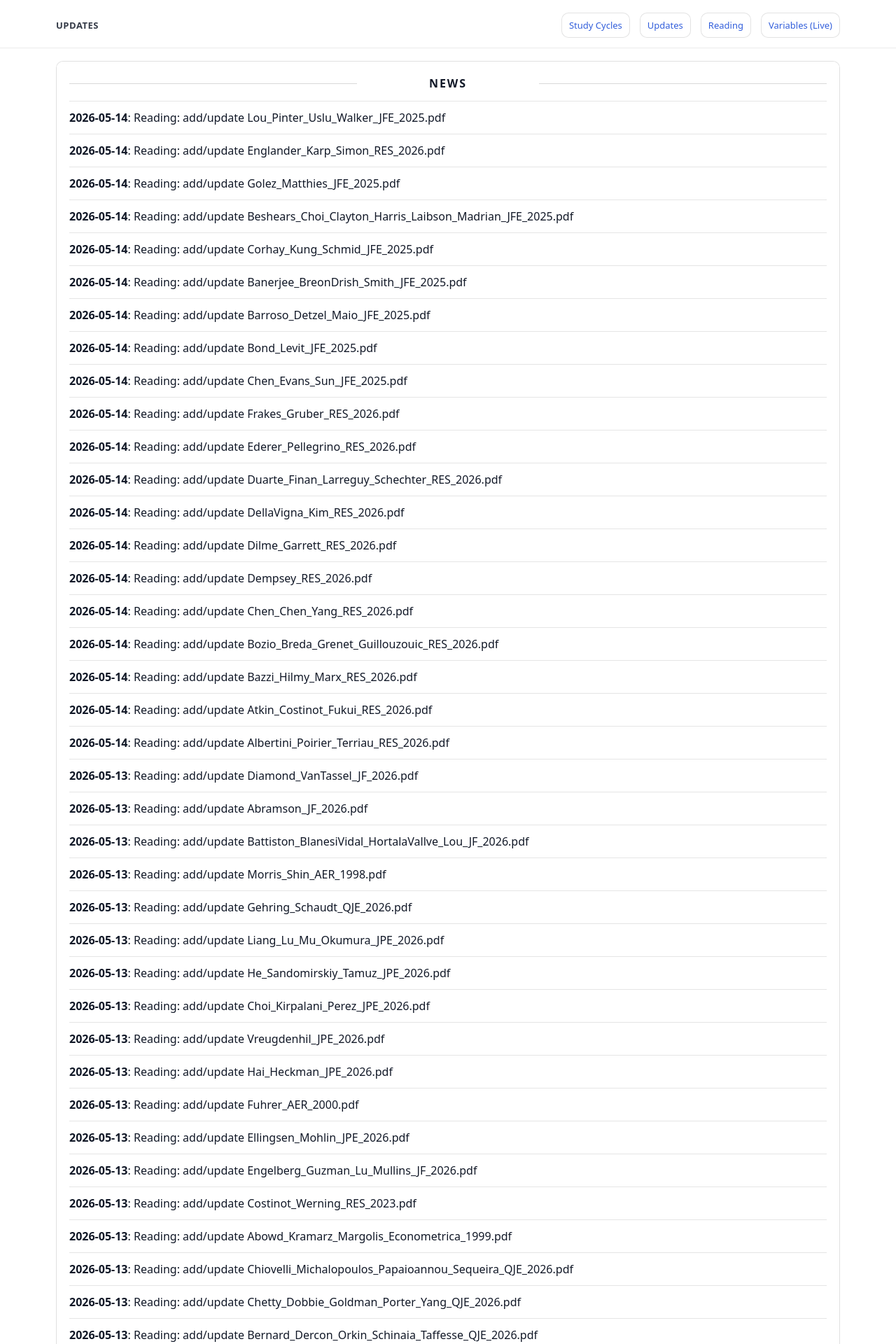
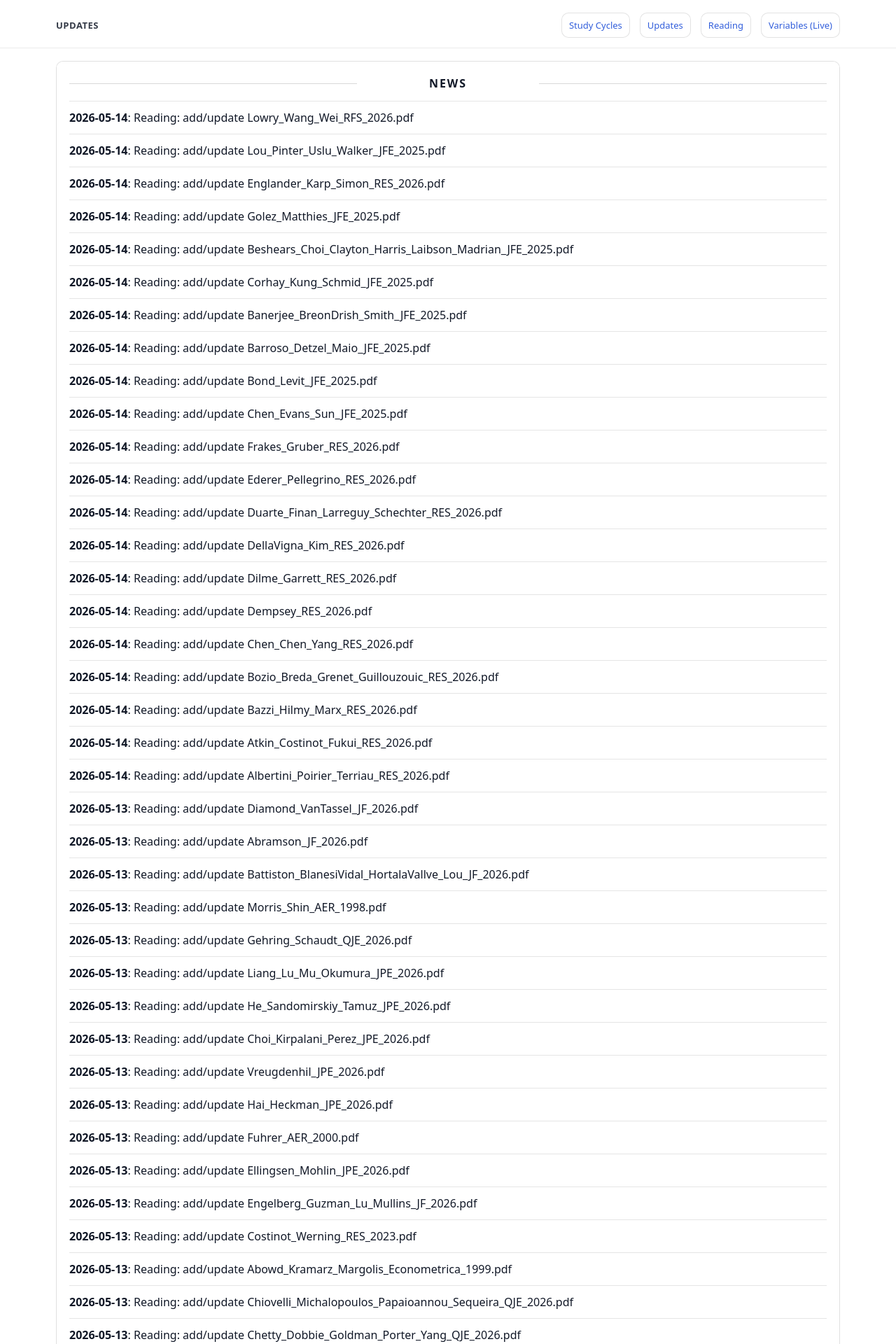
Before and after one commit to yaxinzn/study-archive, a Jekyll site: the page built from updates/index.md, in a window 1280 px wide. Shown: the top 1920 px of the page at 70% size. Built offline with Jekyll 4.4.1, drawn with Linux system fonts in a browser that asks for light colours; some of the changed text lies outside the part shown.

Commit message:
chore: update NEWS feed

```diff
--- a/_data/news.yml
+++ b/_data/news.yml
@@ -1,4 +1,7 @@
 # Auto-generated update history (sorted newest -> oldest). Do not edit manually.
+- ts: "1778754701"
+  date: "2026-05-14"
+  title: "Reading: add/update Lowry_Wang_Wei_RFS_2026.pdf"
 - ts: "1778754023"
   date: "2026-05-14"
   title: "Reading: add/update Lou_Pinter_Uslu_Walker_JFE_2025.pdf"
```
